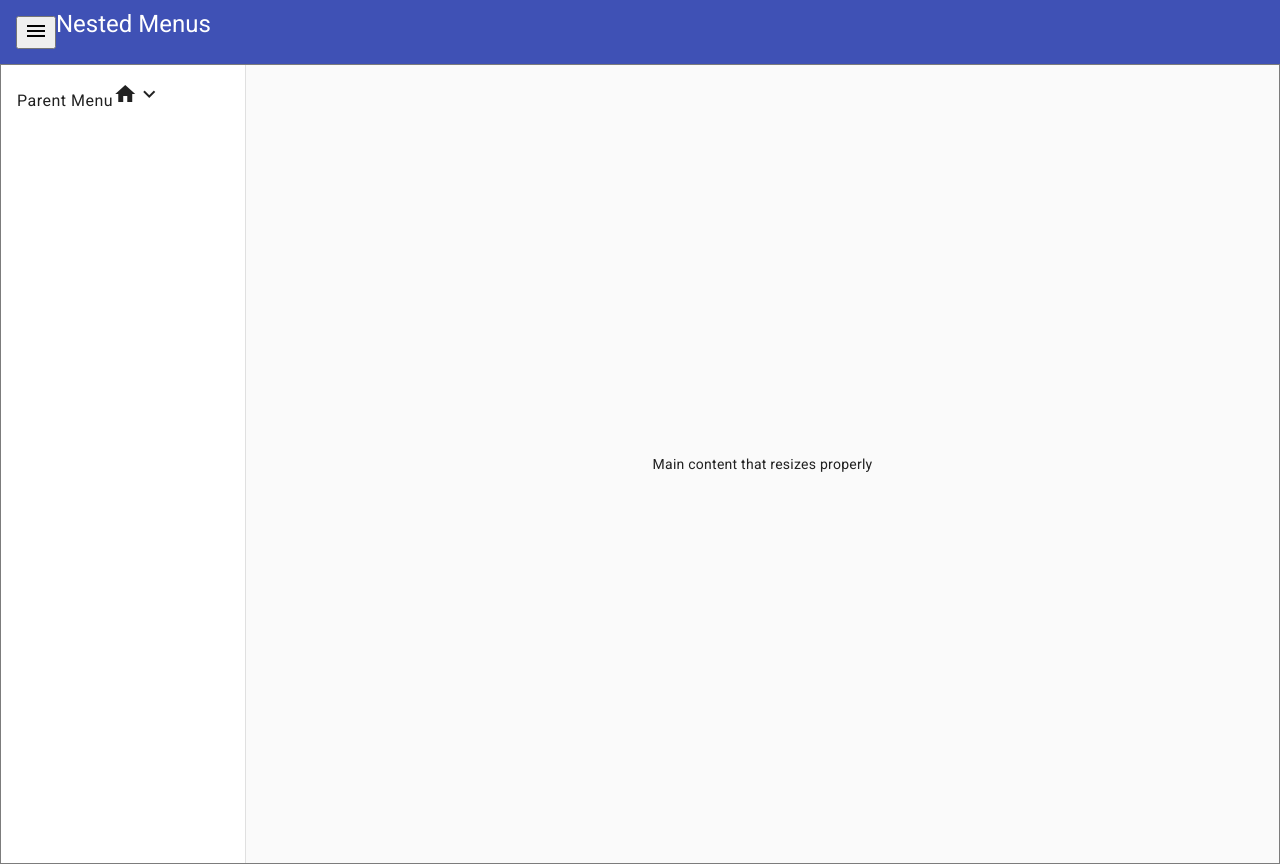
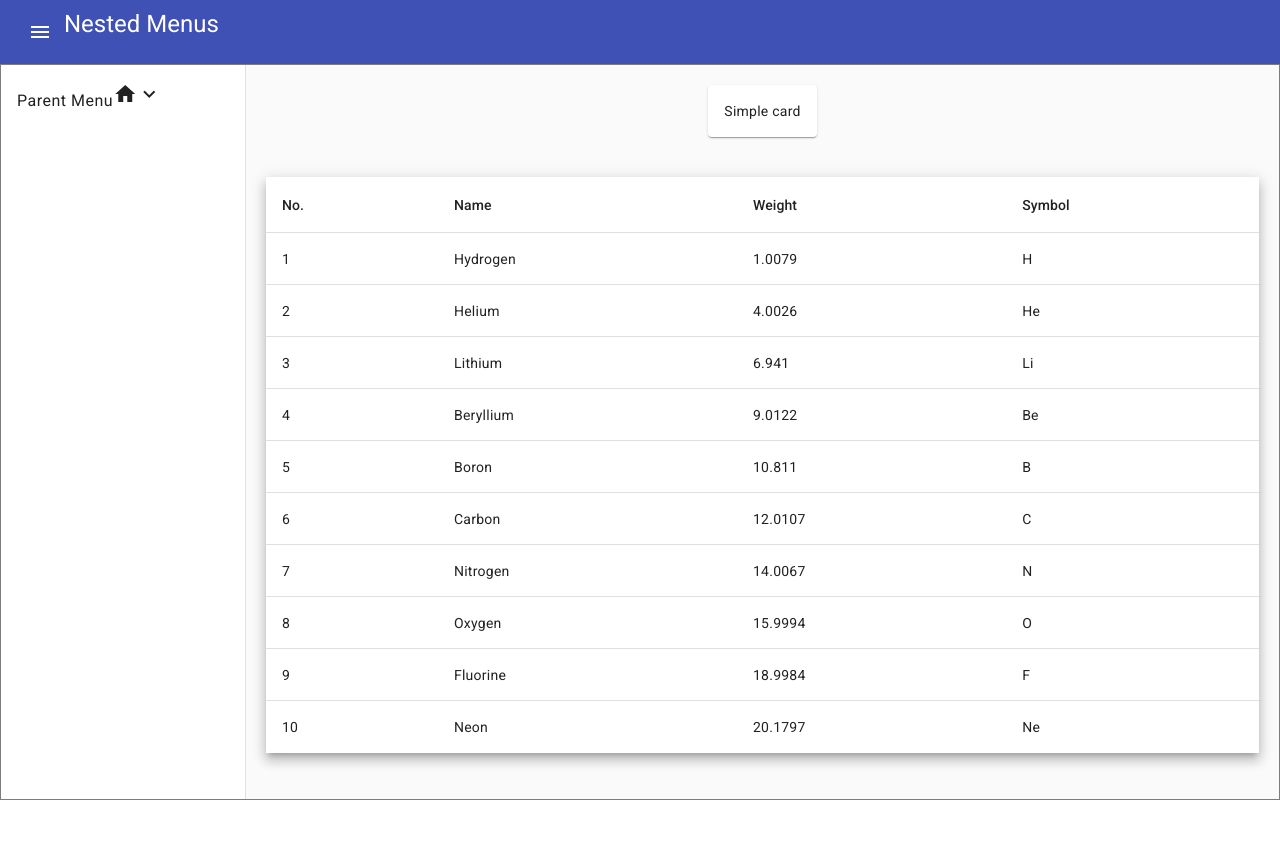
Before and after one commit to gagdmac/angular-material, an Angular app: page / in a window 1280 px wide. After the commit the page ends 800 px from the top, so only its background shows below. Built offline with nearby package versions, Linux system fonts and the light colour scheme.

Commit message:
Material modules imported - home start

```diff
--- a/src/app/app.component.html
+++ b/src/app/app.component.html
@@ -2,6 +2,8 @@
 	<button mat-icon-button (click)="isExpanded = !isExpanded"><mat-icon>menu</mat-icon></button>
 	<h1 class="example-app-name">Nested Menus</h1>
 </mat-toolbar>
+
+
 <mat-sidenav-container class="example-container" autosize>
 	<mat-sidenav #sidenav class="example-sidenav" mode="side" opened="true" (mouseenter)="mouseenter()" (mouseleave)="mouseleave()">
 		<mat-nav-list>
@@ -26,10 +28,49 @@
     <mat-nav-list>
 </mat-nav-list>
 	</mat-sidenav>
+      <div class="example-sidenav-content">
+        <mat-card>
+          <mat-card-content>Simple card</mat-card-content>
+        </mat-card>
+      </div>
 
 	<div class="example-sidenav-content">
-		Main content that resizes properly
+
+    <table mat-table [dataSource]="dataSource" class="mat-elevation-z8">
+
+      <!--- Note that these columns can be defined in any order.
+            The actual rendered columns are set as a property on the row definition" -->
+
+      <!-- Position Column -->
+      <ng-container matColumnDef="position">
+        <th mat-header-cell *matHeaderCellDef> No. </th>
+        <td mat-cell *matCellDef="let element"> {{element.position}} </td>
+      </ng-container>
+
+      <!-- Name Column -->
+      <ng-container matColumnDef="name">
+        <th mat-header-cell *matHeaderCellDef> Name </th>
+        <td mat-cell *matCellDef="let element"> {{element.name}} </td>
+      </ng-container>
+
+      <!-- Weight Column -->
+      <ng-container matColumnDef="weight">
+        <th mat-header-cell *matHeaderCellDef> Weight </th>
+        <td mat-cell *matCellDef="let element"> {{element.weight}} </td>
+      </ng-container>
+
+      <!-- Symbol Column -->
+      <ng-container matColumnDef="symbol">
+        <th mat-header-cell *matHeaderCellDef> Symbol </th>
+        <td mat-cell *matCellDef="let element"> {{element.symbol}} </td>
+      </ng-container>
+
+      <tr mat-header-row *matHeaderRowDef="displayedColumns"></tr>
+      <tr mat-row *matRowDef="let row; columns: displayedColumns;"></tr>
+    </table>
+
 	</div>
+
 
 </mat-sidenav-container>
 
--- a/src/app/app.component.scss
+++ b/src/app/app.component.scss
@@ -1,10 +1,11 @@
 .example-container {
-  height: 100%;
+  height: calc(100% - 4rem);
   border: 1px solid rgba(0, 0, 0, 0.5);
+
 }
 .example-sidenav-content {
   display: flex;
-  height: 100%;
+  padding: 20px;
   align-items: center;
   justify-content: center;
 }
@@ -31,3 +32,62 @@
 .submenu.expanded {
   transform: scaleY(1);
 }
+
+
+
+
+
+
+
+
+table {
+  width: 100%;
+}
+
+tr.example-detail-row {
+  height: 0;
+}
+
+tr.example-element-row:not(.example-expanded-row):hover {
+  background: #777;
+}
+
+tr.example-element-row:not(.example-expanded-row):active {
+  background: #efefef;
+}
+
+.example-element-row td {
+  border-bottom-width: 0;
+}
+
+.example-element-detail {
+  overflow: hidden;
+  display: flex;
+}
+
+.example-element-diagram {
+  min-width: 80px;
+  border: 2px solid black;
+  padding: 8px;
+  font-weight: lighter;
+  margin: 8px 0;
+  height: 104px;
+}
+
+.example-element-symbol {
+  font-weight: bold;
+  font-size: 40px;
+  line-height: normal;
+}
+
+.example-element-description {
+  padding: 16px;
+}
+
+.example-element-description-attribution {
+  opacity: 0.5;
+}
+
+mat-icon {
+  cursor: pointer;
+}
--- a/src/app/app.component.ts
+++ b/src/app/app.component.ts
@@ -1,5 +1,25 @@
 import { Component, ViewChild } from '@angular/core';
 import { MatSidenavModule } from '@angular/material/sidenav';
+
+export interface PeriodicElement {
+  name: string;
+  position: number;
+  weight: number;
+  symbol: string;
+}
+
+const ELEMENT_DATA: PeriodicElement[] = [
+  { position: 1, name: 'Hydrogen', weight: 1.0079, symbol: 'H' },
+  { position: 2, name: 'Helium', weight: 4.0026, symbol: 'He' },
+  { position: 3, name: 'Lithium', weight: 6.941, symbol: 'Li' },
+  { position: 4, name: 'Beryllium', weight: 9.0122, symbol: 'Be' },
+  { position: 5, name: 'Boron', weight: 10.811, symbol: 'B' },
+  { position: 6, name: 'Carbon', weight: 12.0107, symbol: 'C' },
+  { position: 7, name: 'Nitrogen', weight: 14.0067, symbol: 'N' },
+  { position: 8, name: 'Oxygen', weight: 15.9994, symbol: 'O' },
+  { position: 9, name: 'Fluorine', weight: 18.9984, symbol: 'F' },
+  { position: 10, name: 'Neon', weight: 20.1797, symbol: 'Ne' },
+];
 
 @Component({
   selector: 'app-root',
@@ -25,4 +45,6 @@
       this.isShowing = false;
     }
   }
+  displayedColumns: string[] = ['position', 'name', 'weight', 'symbol'];
+  dataSource = ELEMENT_DATA;
 }
```
Also changed, not shown: src/app/app.module.ts (+75 -5 lines).
